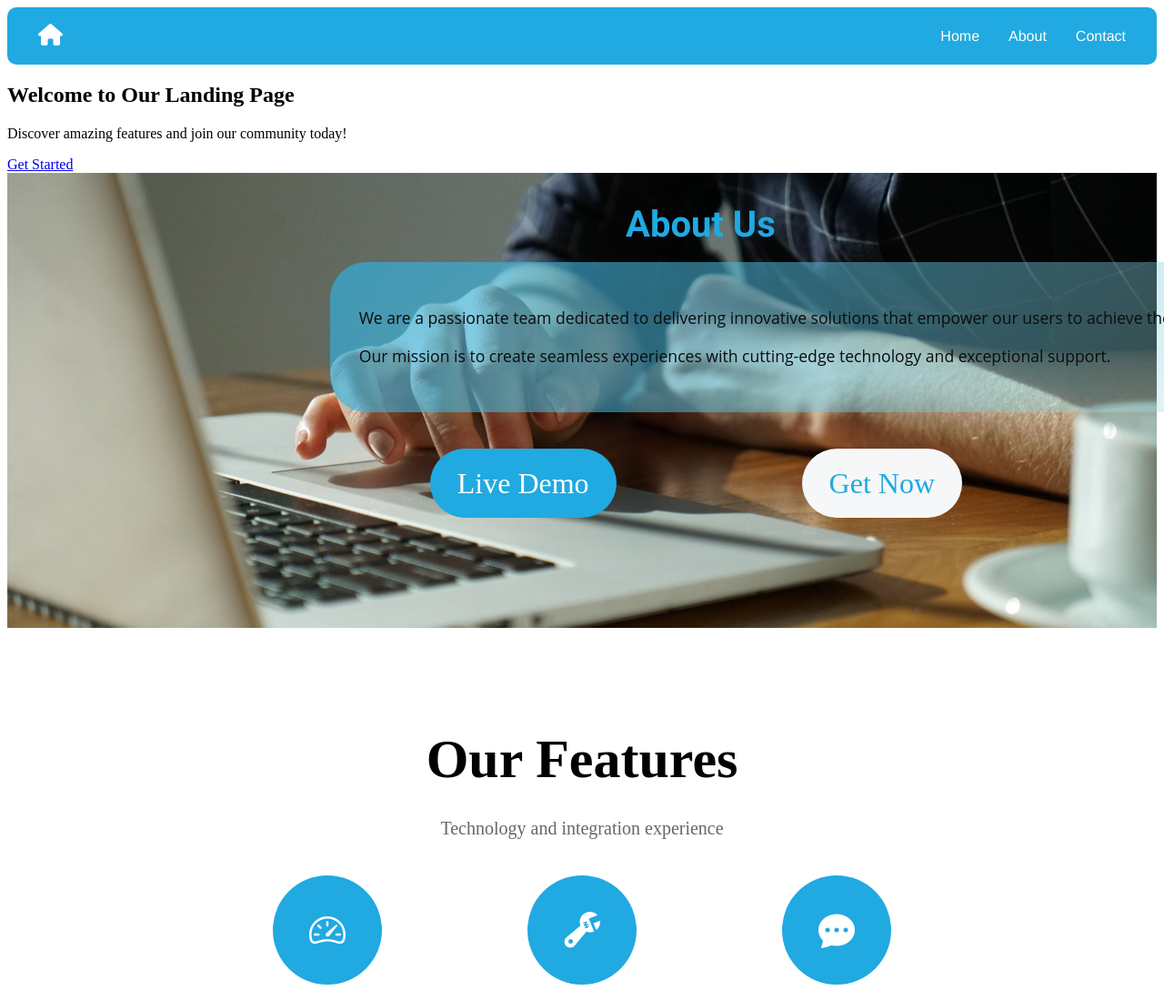
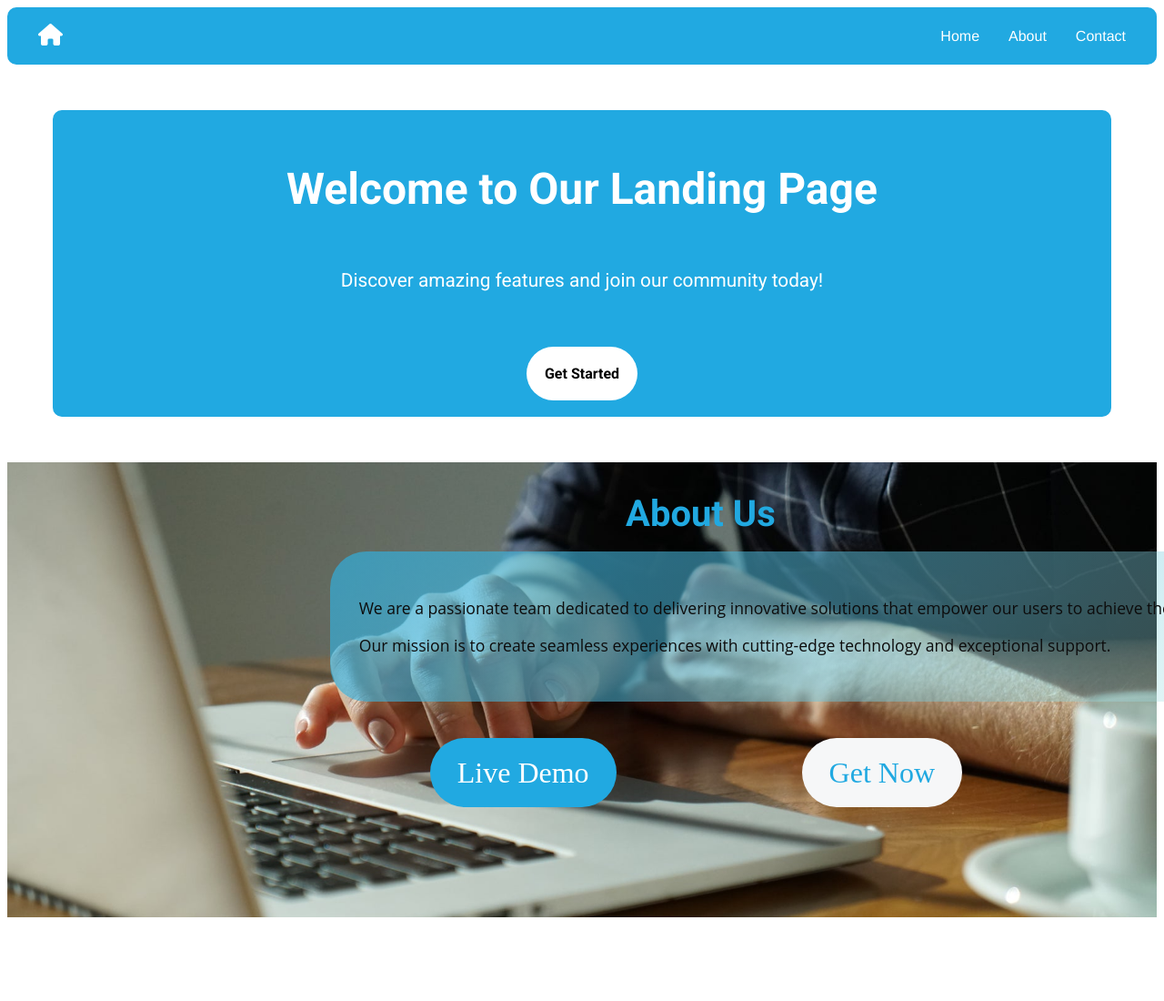
Before and after one commit to Oscary-Afk/demo-landing, a plain HTML site: page landing/index.html in a window 1280 px wide. Shown: the top 1100 px of the page at 91% size. Drawn offline with nearby package versions, Linux system fonts and the light colour scheme.

Commit message:
feat(styles) home-seccion

```diff
--- a/landing/index.html
+++ b/landing/index.html
@@ -24,11 +24,11 @@
     </nav>
 
     <!-- Banner Section -->
-    <section id="home">
-        <div>
-            <h1>Welcome to Our Landing Page</h1>
-            <p>Discover amazing features and join our community today!</p>
-            <a href="#contact">Get Started</a>
+    <section id="home" class="home">
+        <div class="home__content">
+            <h1 class="home__tittle">Welcome to Our Landing Page</h1>
+            <p class="home__text">Discover amazing features and join our community today!</p>
+            <a href="#contact" class="home__button">Get Started</a>
         </div>
     </section>
 
--- a/landing/style.css
+++ b/landing/style.css
@@ -44,6 +44,45 @@
 
 .nav__menu-item a:hover {
   color: #ff6600;
+}
+
+
+/* Home */
+.home{
+  background-color: #21a9e1;
+  color: rgb(255, 255, 255);
+  border: 2px solid#21a9e1;
+  border-radius: 10px;
+  margin: 50px
+}
+
+.home__content{
+  display: flex;
+  flex-direction: column;
+  align-items: center;
+  padding: 1rem 2rem;
+}
+
+.home__tittle{
+  font-family: 'Roboto', sans-serif;
+  font-size: 3rem;
+}
+
+.home__text{
+  font-family: 'Roboto', sans-serif;
+  font-size: 1.3rem;
+}
+
+.home__button{
+  color: rgb(0, 0, 0);
+  padding: 20px;
+  background-color: white;
+  border-radius: 40px;
+  font-family: 'Roboto', sans-serif;
+  text-decoration: none;
+  font-weight: bold;
+  font-size: 1rem;
+   margin-top: 40px;
 }
 
 /* Banner */
```
